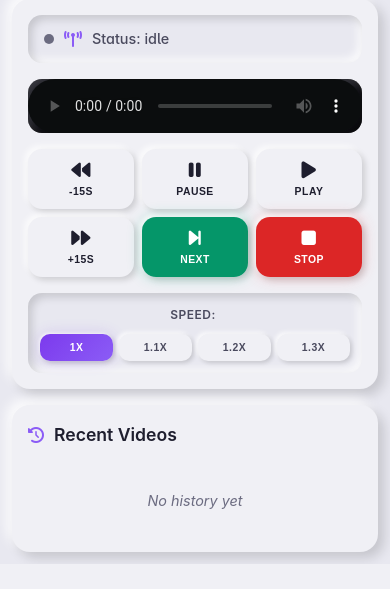
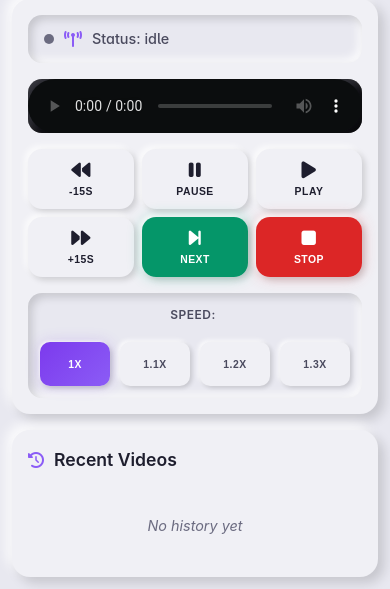
Before and after one commit to MrDesjardins/audio-stream-server, a FastAPI app: page / in a window 390 px wide. Shown: the part 573-1162 px from the top of the page. Before the commit the page ends 1137 px from the top, so only its background shows below. Run offline with FastAPI, Linux system fonts and the light colour scheme; data that the repository does not hold is empty; parts of the project's set-up code (start-up, migrations or seed data) failed here and were passed over; some libraries are stand-ins or nearby versions.

Commit message:
Improve UI with more action listener on the audio control. Add progress in the audio queue

```diff
--- a/static/style.css
+++ b/static/style.css
@@ -1641,20 +1683,21 @@ audio {
 
     .speed-controls {
         flex-wrap: wrap;
-        gap: 6px;
+        gap: 10px;
     }
 
     .speed-label {
         width: 100%;
         text-align: center;
-        margin-bottom: 4px;
+        margin-bottom: 8px;
         font-size: 0.75rem;
     }
 
     .btn-speed {
         flex: 1;
         min-width: 44px;
-        padding: 8px 10px;
+        min-height: 44px;
+        padding: 12px 10px;
         font-size: 0.75rem;
     }
 
--- a/templates/index.html
+++ b/templates/index.html
@@ -6,7 +6,7 @@
     <meta name="viewport" content="width=device-width, initial-scale=1.0">
     <title>YouTube Radio</title>
     <link rel="stylesheet" href="https://cdnjs.cloudflare.com/ajax/libs/font-awesome/6.5.1/css/all.min.css">
-    <link rel="stylesheet" href="/static/style.css?v=1737847300">
+    <link rel="stylesheet" href="/static/style.css?v=1737847301">
 </head>
 
 <body>
@@ -125,13 +125,13 @@
                     <button onclick="setSpeed(1.0)" class="btn btn-speed active" id="speed-1x">
                         <span class="btn-label">1x</span>
                     </button>
-                    <button onclick="setSpeed(1.1)" class="btn btn-speed" id="speed-1.2x">
+                    <button onclick="setSpeed(1.1)" class="btn btn-speed" id="speed-1.1x">
                         <span class="btn-label">1.1x</span>
                     </button>
-                    <button onclick="setSpeed(1.2)" class="btn btn-speed" id="speed-1.5x">
+                    <button onclick="setSpeed(1.2)" class="btn btn-speed" id="speed-1.2x">
                         <span class="btn-label">1.2x</span>
                     </button>
-                    <button onclick="setSpeed(1.3)" class="btn btn-speed" id="speed-2x">
+                    <button onclick="setSpeed(1.3)" class="btn btn-speed" id="speed-1.3x">
                         <span class="btn-label">1.3x</span>
                     </button>
                 </div>
@@ -222,6 +222,7 @@
         let isRetrying = false;
         let stalledTimeout = null;
         let bufferingStartTime = null;
+        let isSeeking = false;
 
         // Theme Management
         function getSystemTheme() {
@@ -414,6 +415,15 @@
             hideStreamStatus();
         }
 
+        // Track seeking to avoid false error triggers
+        player.addEventListener('seeking', function () {
+            isSeeking = true;
+        });
+
+        player.addEventListener('seeked', function () {
+            isSeeking = false;
+        });
+
         // Audio Player Event Handlers for Resilience
         player.addEventListener('error', function (e) {
             console.error('Audio player error:', e);
@@ -421,7 +431,14 @@
             if (error) {
                 console.error(`Error code: ${error.code}, message: ${error.message}`);
 
-                // Only retry if we're supposed to be playing
+                // Don't retry on user-initiated actions (seeking, abort)
+                // Error code 1 = MEDIA_ERR_ABORTED (user aborted)
+                if (error.code === 1 || isSeeking) {
+                    console.log('User-initiated action, not retrying');
+                    return;
+                }
+
+                // Only retry on actual playback errors (network, decode)
                 if (isPlaying && !isRetrying) {
                     console.log('Stream error detected, attempting to reconnect...');
                     retryStream();
@@ -467,6 +484,17 @@
             if (stalledTimeout) {
                 clearTimeout(stalledTimeout);
                 stalledTimeout = null;
+            }
+        });
+
+        // Intercept native play button clicks
+        player.addEventListener('play', async function (e) {
+            // If no valid source is loaded, prevent play and start queue instead
+            if (!player.src || player.src === '' || player.src === window.location.href) {
+                console.log('Play pressed with no source, starting queue...');
+                e.preventDefault();
+                player.pause(); // Ensure it's paused
+                await playQueue();
             }
         });
 
@@ -542,6 +570,15 @@
                         // Some browsers don't support this or have restrictions
                         console.debug('[MediaSession] setPositionState not supported or failed:', e.message);
                     }
+                }
+            }
+
+            // Update progress bar on currently playing queue item
+            if (isPlaying && player.duration && !isNaN(player.duration) && isFinite(player.duration)) {
+                const progress = (player.currentTime / player.duration) * 100;
+                const progressBar = document.querySelector('.queue-progress-bar');
+                if (progressBar) {
+                    progressBar.style.width = `${progress}%`;
                 }
             }
 
@@ -991,6 +1028,7 @@
                 return `
                     <div class="queue-item ${isCurrentlyPlaying ? 'queue-item-playing' : ''}"
                          onclick="${onClick}">
+                        ${isCurrentlyPlaying ? '<div class="queue-progress-bar"></div>' : ''}
                         <div class="queue-info">
                             ${positionBadge}
                             ${icon}
@@ -1011,6 +1049,11 @@
         // Auto-play next track when current track ends
         player.addEventListener('ended', async function () {
             console.log('Track ended, playing next...');
+            // Reset progress bar
+            const progressBar = document.querySelector('.queue-progress-bar');
+            if (progressBar) {
+                progressBar.style.width = '0%';
+            }
             await playNext();
         });
 
@@ -1355,6 +1398,12 @@
             // Reset browser window title
             updateWindowTitle(null);
 
+            // Reset progress bar
+            const progressBar = document.querySelector('.queue-progress-bar');
+            if (progressBar) {
+                progressBar.style.width = '0%';
+            }
+
             // Then call server to stop the stream
             try {
                 const res = await fetch('/stop', { method: 'POST' });
@@ -1373,8 +1422,14 @@
             player.pause();
         }
 
-        function playAudio() {
-            player.play();
+        async function playAudio() {
+            // If nothing is loaded/playing, start the queue
+            if (!player.src || player.src === '' || (!isPlaying && player.paused && player.currentTime === 0)) {
+                console.log('No audio loaded, starting queue...');
+                await playQueue();
+            } else {
+                player.play();
+            }
         }
 
         function rewind() {
```
Also changed, not shown: other parts of static/style.css (+42 -0 lines).
